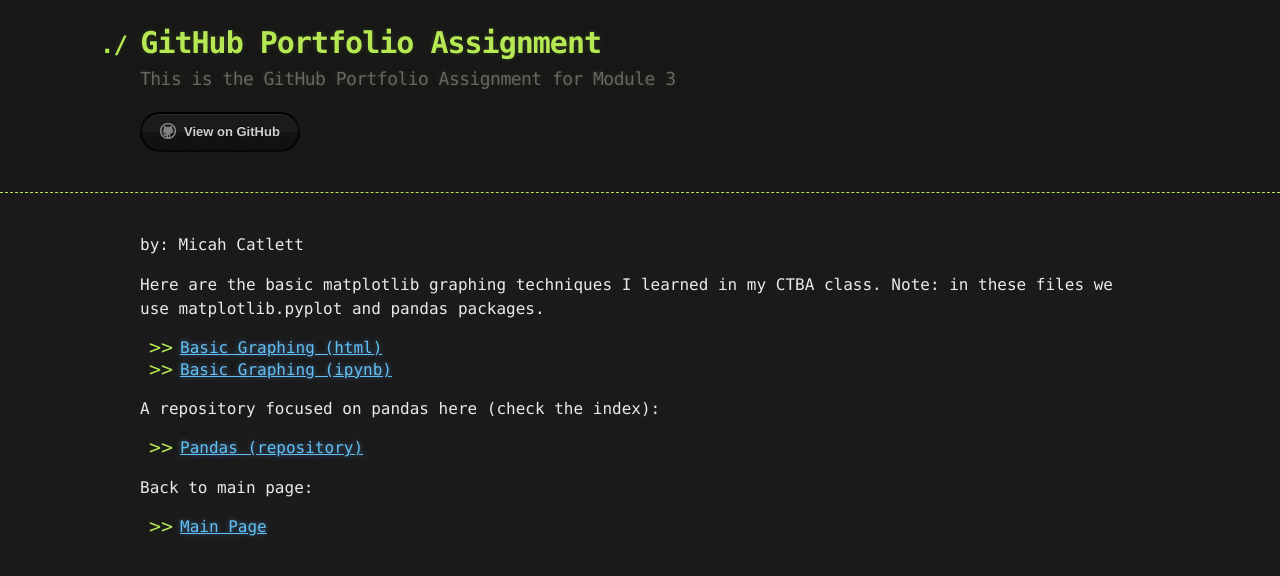
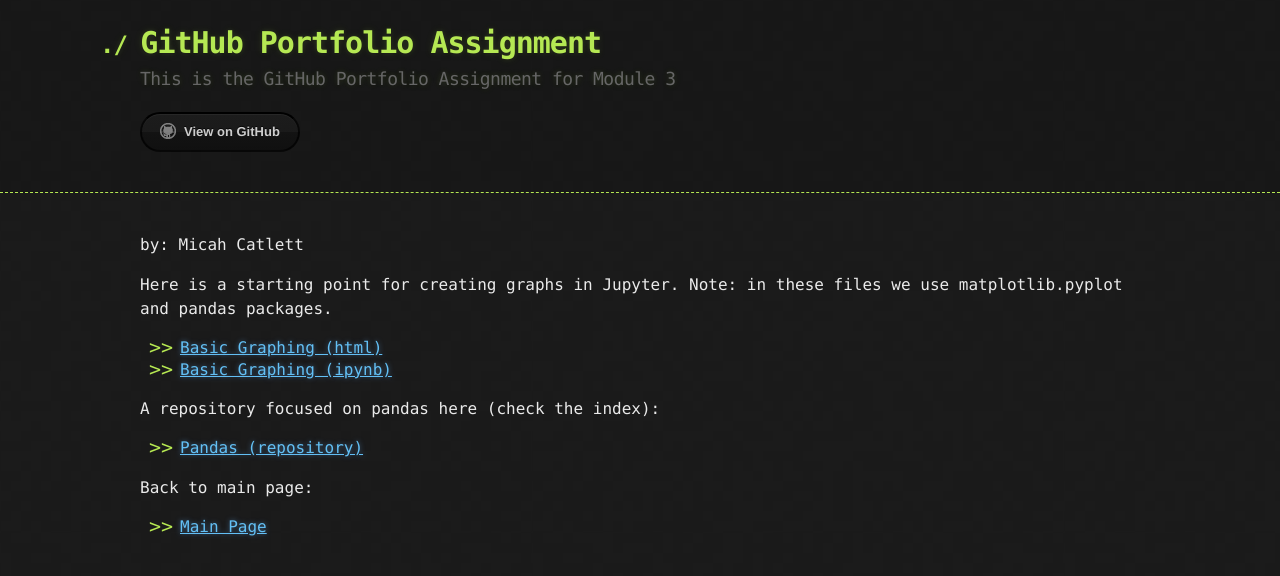
Before and after one commit to githubmicah/githubmicah.github.io, a Jekyll site: the page built from basicmatplotlib/index.md, in a window 1280 px wide. Shown: the top 576 px of the page. Built offline with Jekyll 4.4.1, drawn with Linux system fonts in a browser that asks for light colours; our own code applies the rules of GitHub Pages for plain Markdown files.

Commit message:
Update index.md

```diff
--- a/basicmatplotlib/index.md
+++ b/basicmatplotlib/index.md
@@ -1,12 +1,12 @@
 ---
-title: Basic Matplotlib Graphing
+title: Basic Graphing
 description: This is a page for basic matplotlib graphing techniques
 ---
 by: Micah Catlett
 
-Here are the basic matplotlib graphing techniques I learned in my CTBA class. Note: in these files we use matplotlib.pyplot and pandas packages.
-- [Basic Graphing (html)](BasicGraphAssignment.html)
-- [Basic Graphing (ipynb)](BasicGraphAssignment.ipynb)
+Here is a starting point for creating graphs in Jupyter. Note: in these files we use matplotlib.pyplot and pandas packages.
+- [Basic Graphing (html)](GitHubExample.html)
+- [Basic Graphing (ipynb)](GitHubExample.ipynb)
 
 A repository focused on pandas here (check the index):
 - [Pandas (repository)](https://github.com/githubmicah/pandas)
```
